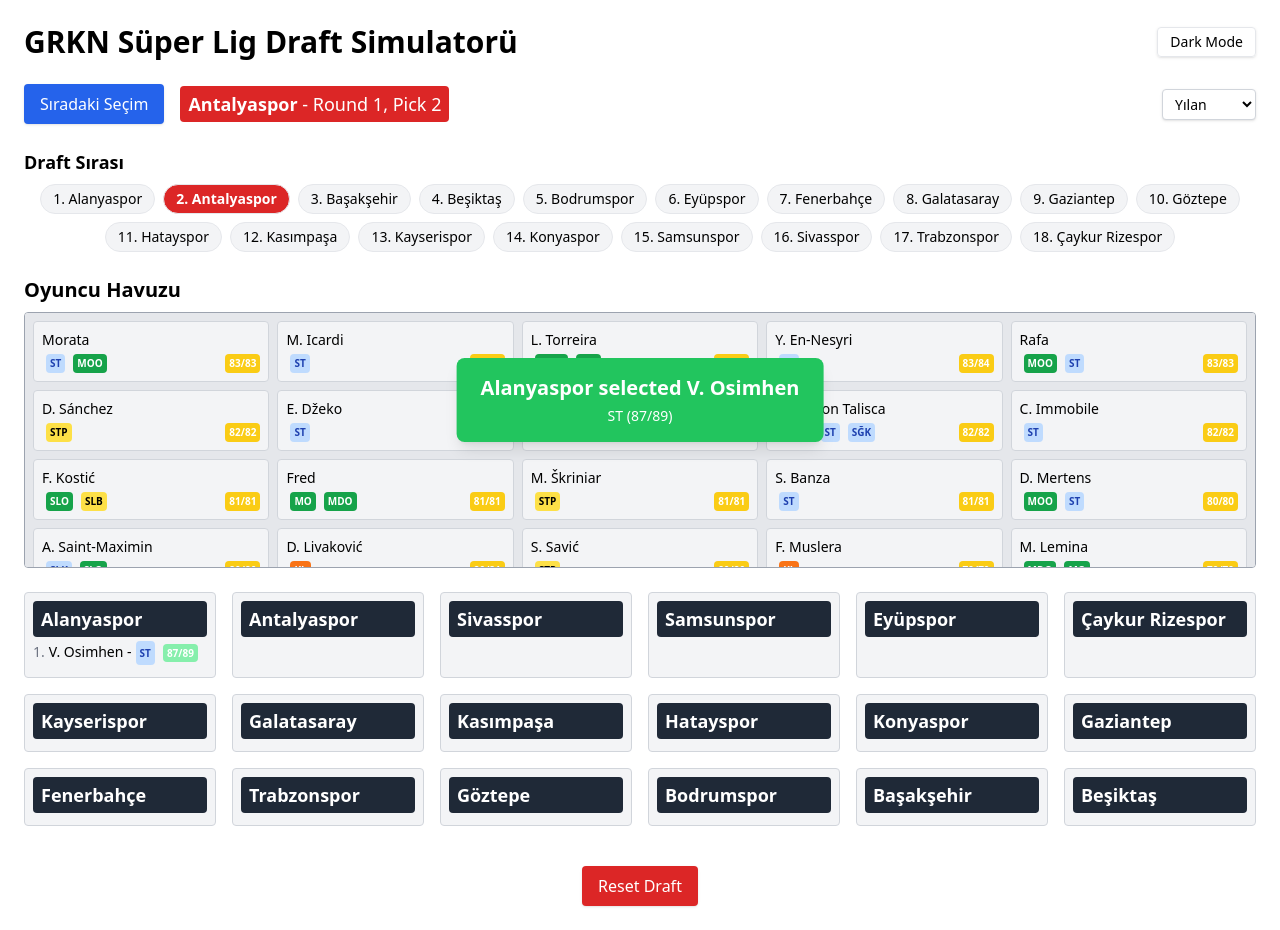
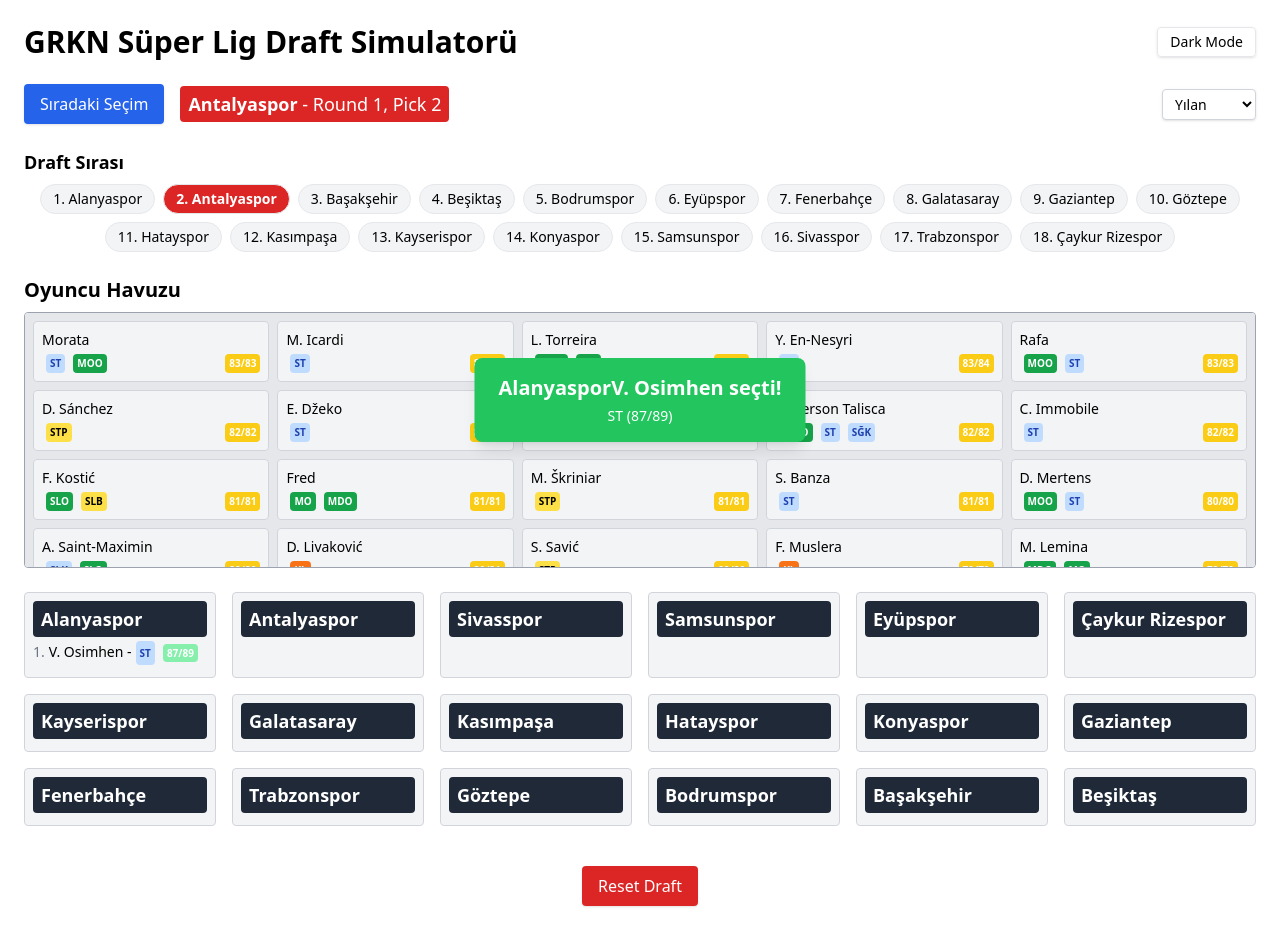
Before and after one commit to grknbybrt/SLDraft, a React (Vite) app: page / in a window 1280 px wide. Both pictures are taken after a click on the button "Sıradaki Seçim". Built offline with nearby package versions, Linux system fonts and the light colour scheme.

Commit message:
Update App.jsx

```diff
--- a/src/App.jsx
+++ b/src/App.jsx
@@ -690,7 +690,7 @@
 
       {showPopup && lastPickedPlayer && (
         <div className="fixed top-1/2 left-1/2 transform -translate-x-1/2 -translate-y-1/2 bg-green-500 text-white text-center px-6 py-4 rounded-lg shadow-lg animate-bounceFade">
-          <p className="font-bold text-xl">{lastPickedPlayer.team} selected {lastPickedPlayer.name}</p>
+          <p className="font-bold text-xl">{lastPickedPlayer.team}{lastPickedPlayer.name} seçti!</p>
           <p className="text-sm mt-1">{lastPickedPlayer.positions.join(" / ")} ({lastPickedPlayer.ovr}/{lastPickedPlayer.pot})</p>
         </div>
       )}
```
